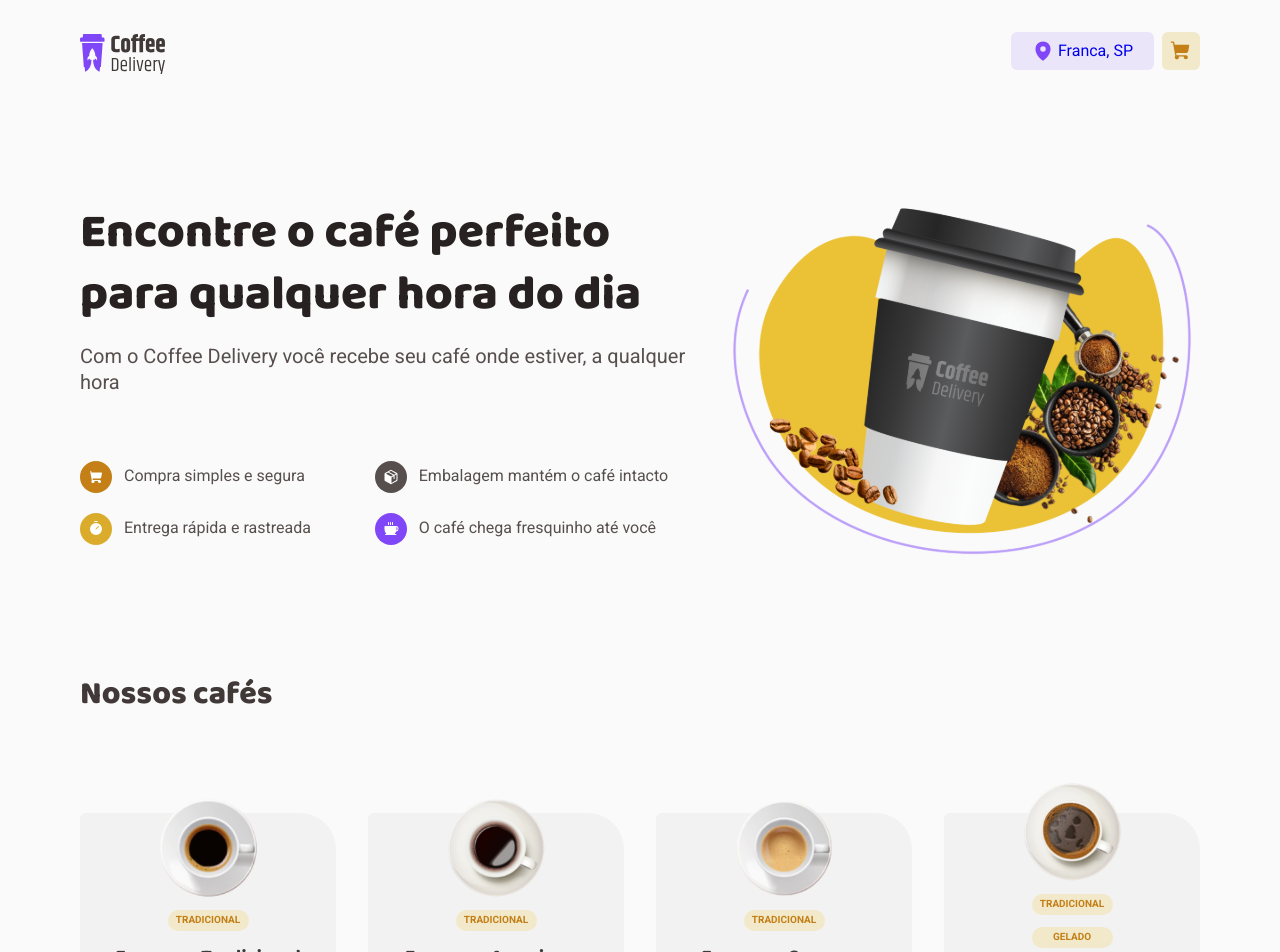
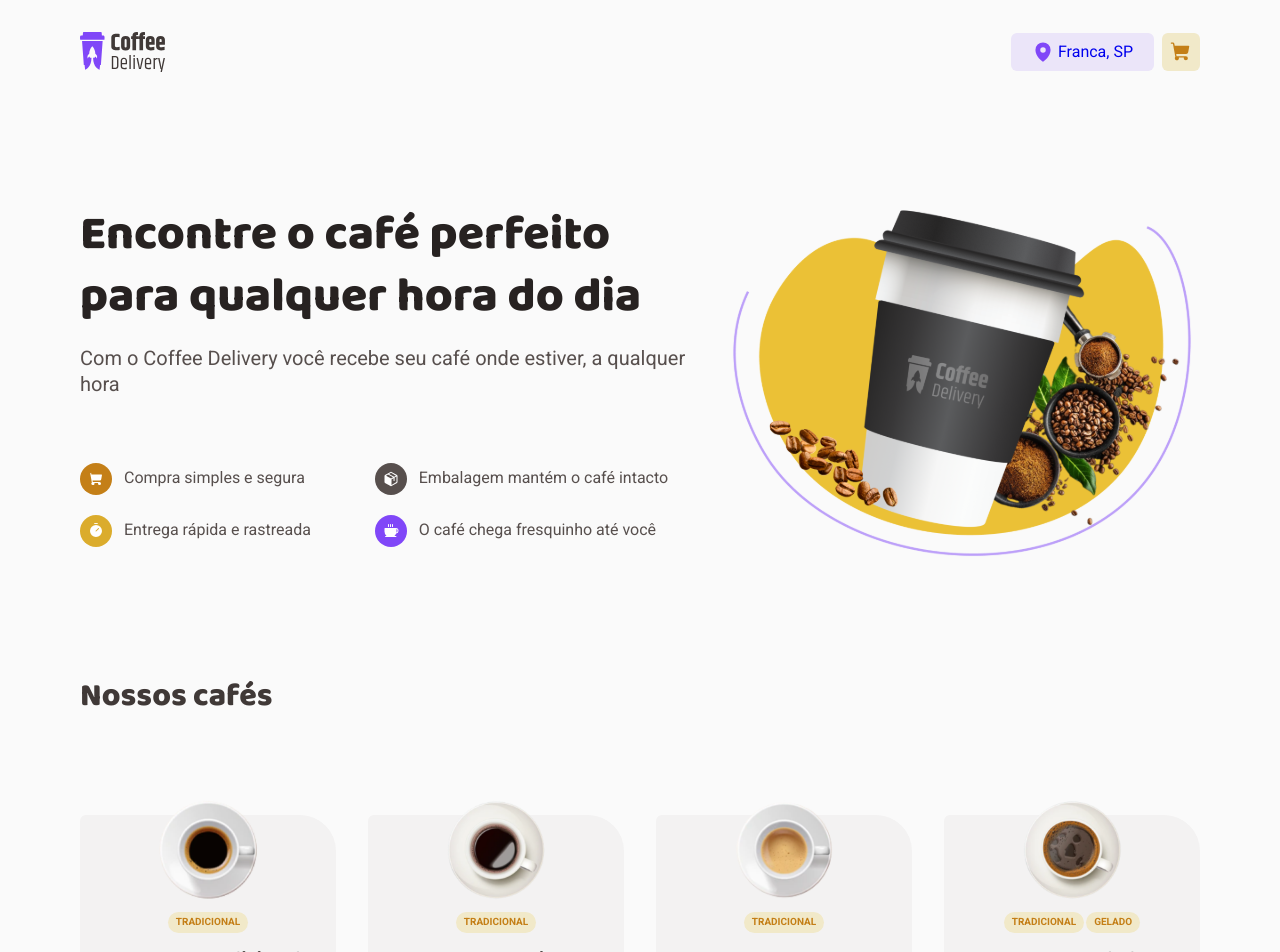
Before and after one commit to SoshiNoir/Coffee-Delivery, a React (Vite) app: page / in a window 1280 px wide. Shown: the top 952 px of the page. Built offline with nearby package versions, Linux system fonts and the light colour scheme.

Commit message:
Finalização Home

```diff
--- a/src/Router.tsx
+++ b/src/Router.tsx
@@ -7,8 +7,8 @@ export function Router() {
   return (
     <Routes>
       <Route path='/' element={<Home />} />
-      <Route path='/Checkout' element={<Checkout />} />
-      <Route path='/Confirmed' element={<Confirmed />} />
+      <Route path='/checkout' element={<Checkout />} />
+      <Route path='/confirmed' element={<Confirmed />} />
     </Routes>
   );
 }
--- a/src/components/Header/index.tsx
+++ b/src/components/Header/index.tsx
@@ -7,7 +7,9 @@ import logoCoffee from '../../assets/Logo.svg';
 export function Header() {
   return (
     <HeaderContainer>
-      <img src={logoCoffee} alt='' />
+      <a href='/'>
+        <img src={logoCoffee} alt='' />
+      </a>
       <nav>
         <NavLink className='address' to='/Checkout' title='Localização'>
           <MapPin className='pinIcon' size={22} weight='fill' />
--- a/src/components/Products/index.tsx
+++ b/src/components/Products/index.tsx
@@ -12,12 +12,13 @@ export function Products() {
           ProductsData.map((product) => (
             <div className='card'>
               <img src={product.img} alt='' />
-              {product.tag &&
-                product.tag.map((tag: any) => (
-                  <div className='tags'>
+              <div className='tagDirection'>
+                {product.tag &&
+                  product.tag.map((tag: any) => (
                     <p className='tag'>{tag.tagname}</p>
-                  </div>
-                ))}
+                  ))}
+              </div>
+
               <h1 className='productTitle'>{product.title}</h1>
               <p className='description'>{product.description}</p>
               <div className='buyLine'>
--- a/src/components/Products/style.ts
+++ b/src/components/Products/style.ts
@@ -51,7 +51,13 @@ export const ProductsContainer = styled.div`
       margin-top: calc(0px - 1rem - 6px);
     }
 
-    .tags {
+    .tagDirection {
+      display: flex;
+      flex-direction: row;
+      gap: 2px;
+    }
+
+    .tag {
       font-weight: 700;
       text-transform: uppercase;
       display: flex;
@@ -59,7 +65,6 @@ export const ProductsContainer = styled.div`
       justify-content: center;
       align-items: center;
       padding: 4px 8px;
-      width: 81px;
       height: 21px;
       font-size: 0.625rem;
       color: ${(props) => props.theme.yellowDark};
--- a/src/components/Wrapper/index.tsx
+++ b/src/components/Wrapper/index.tsx
@@ -13,7 +13,6 @@ export function Wrapper({ children }: WrapperProps) {
     <WrapperContainer>
       <Header />
       {children}
-      <Products />
     </WrapperContainer>
   );
 }
--- a/src/pages/Home/index.tsx
+++ b/src/pages/Home/index.tsx
@@ -1,16 +1,18 @@
 import { Coffee, Package, ShoppingCart, Timer } from 'phosphor-react';
 import introBanner from '../../assets/coffeeDelivery.svg';
+import { Products } from '../../components/Products';
 import { IntroContainer } from './styles';
 
 export function Home() {
   return (
+    <div>
       <IntroContainer>
         <div>
           <div className='introText'>
             <h1>Encontre o café perfeito para qualquer hora do dia</h1>
             <p>
-            Com o Coffee Delivery você recebe seu café onde estiver, a qualquer
-            hora
+              Com o Coffee Delivery você recebe seu café onde estiver, a
+              qualquer hora
             </p>
           </div>
           <div className='items'>
@@ -36,5 +38,7 @@ export function Home() {
           <img src={introBanner} alt='' />
         </div>
       </IntroContainer>
+      <Products />
+    </div>
   );
 }
--- a/src/pages/Home/styles.ts
+++ b/src/pages/Home/styles.ts
@@ -1,4 +1,5 @@
 import styled from 'styled-components';
+import Background from '../../assets/Background.svg';
 
 export const IntroContainer = styled.div`
   display: flex;
```
Lines whose indentation alone changed are shown as unchanged.
